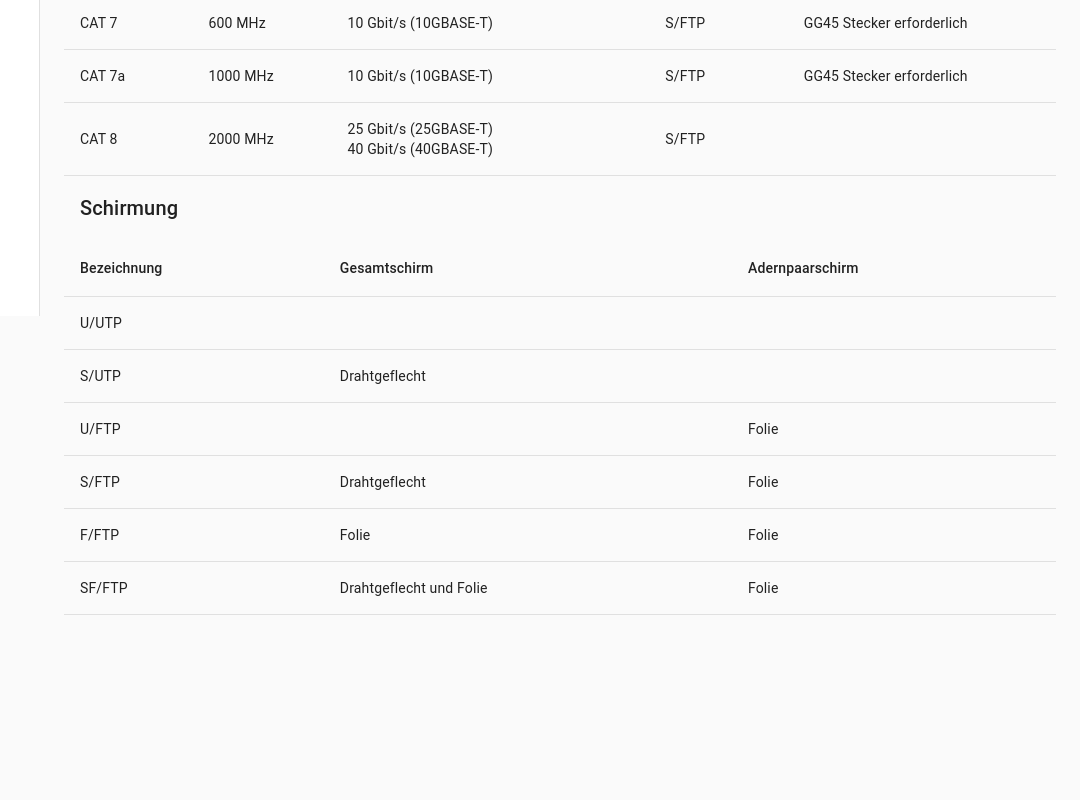
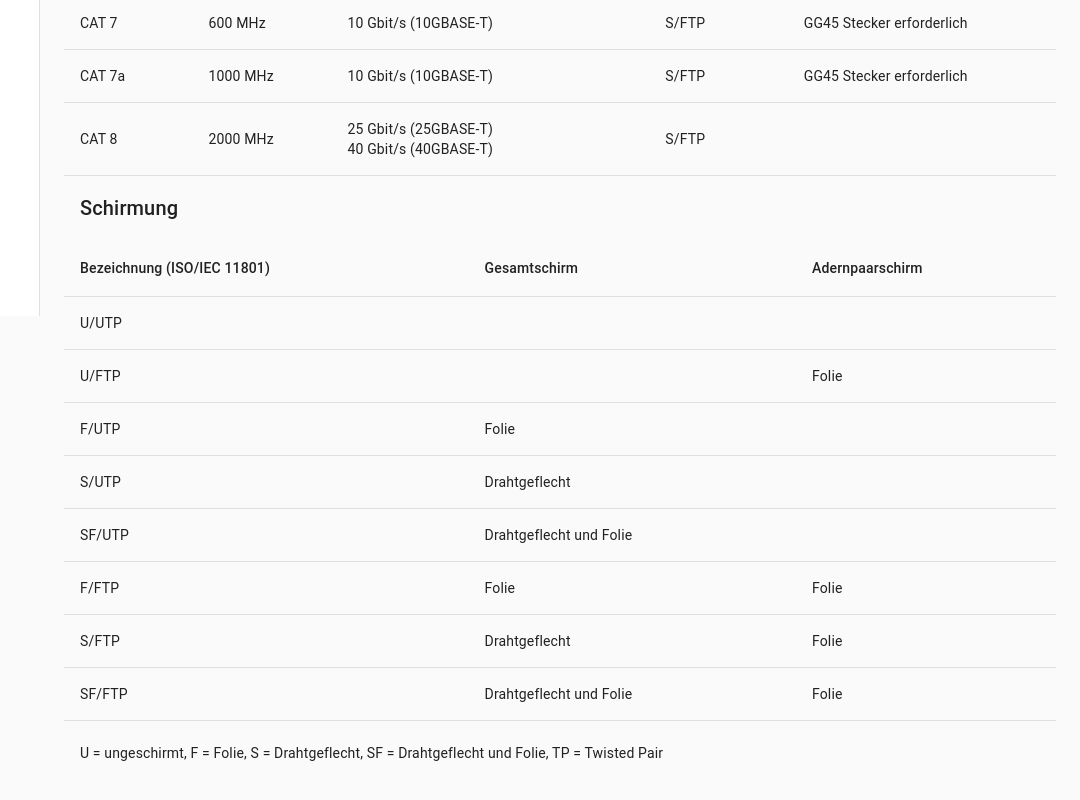
Before and after one commit to benneq/irgendwas-mit-hardware, a React (Create React App) app: page /network/cable in a window 1280 px wide. Shown: the part 484-1284 px from the top of the page, without its empty margins (200-1280 px from the left). Before the commit the page ends 1123 px from the top, so only its background shows below. Built offline with nearby package versions, Linux system fonts and the light colour scheme.

Commit message:
SimpleTable

```diff
--- a/src/network/NetworkCable.tsx
+++ b/src/network/NetworkCable.tsx
@@ -1,7 +1,7 @@
 import React from 'react';
-import { TableContainer, Table, TableHead, TableRow, TableCell, TableBody, Toolbar, Typography, makeStyles } from '@material-ui/core';
 import { networkCableCategoryOf } from './util/network-cable-category.util';
 import NetworkCableShielding from './NetworkCableShielding';
+import SimpleTable from '../util/SimpleTable';
 
 const networkCableCategories = [
     networkCableCategoryOf('CAT 5', '100 MHz', ['100 Mbit/s (100BASE-TX)'], 'UTP', ''),
@@ -13,44 +13,21 @@ const networkCableCategories = [
     networkCableCategoryOf('CAT 8', '2000 MHz', ['25 Gbit/s (25GBASE-T)', '40 Gbit/s (40GBASE-T)'], 'S/FTP', ''),
 ];
 
-const useStyles = makeStyles(theme => ({
-    toolbar: {
-        paddingLeft: theme.spacing(2),
-    },
-}));
-
 const NetworkCable: React.FunctionComponent = () => {
-    const classes = useStyles();
-
     return (
         <>
-            <Toolbar className={classes.toolbar}><Typography variant="h6">Kategorien</Typography></Toolbar>
-            <TableContainer>
-                <Table>
-                    <TableHead>
-                        <TableRow>
-                            <TableCell>Kategorie</TableCell>
-                            <TableCell>Bandbreite</TableCell>
-                            <TableCell>Übertragungsrate</TableCell>
-                            <TableCell>Schirmung</TableCell>
-                            <TableCell>Anmerkungen</TableCell>
-                        </TableRow>
-                    </TableHead>
-                    <TableBody>
-                        {networkCableCategories.map((cat, i) =>
-                            <TableRow key={i}>
-                                <TableCell component="th" scope="row">{cat.name}</TableCell>
-                                <TableCell>{cat.bandwidth}</TableCell>
-                                <TableCell>{cat.transferRates.map((transferRate, i) => <div key={i}>{transferRate}</div>)}</TableCell>
-                                <TableCell>{cat.shielding}</TableCell>
-                                <TableCell>{cat.notes}</TableCell>
-                            </TableRow>
-                        )}
-                    </TableBody>
-                </Table>
-            </TableContainer>
+            <SimpleTable
+                caption="Kategorien"
+                columns={[
+                    { id: 'name', header: 'Kategorie', render: (row) => row.name },
+                    { id: 'bandwidth', header: 'Bandbreite', render: (row) => row.bandwidth },
+                    { id: 'transferRates', header: 'Übertragungsrate', render: (row) => row.transferRates.map((transferRate, i) => <div key={i}>{transferRate}</div>) },
+                    { id: 'shielding', header: 'Schirmung', render: (row) => row.shielding },
+                    { id: 'notes', header: 'Anmerkungen', render: (row) => row.notes },
+                ]}
+                value={networkCableCategories}
+            />
 
-            <Toolbar className={classes.toolbar}><Typography variant="h6">Schirmung</Typography></Toolbar>
             <NetworkCableShielding />
         </>
     );
--- a/src/network/NetworkCableShielding.tsx
+++ b/src/network/NetworkCableShielding.tsx
@@ -1,37 +1,29 @@
 import React from 'react';
-import { TableContainer, Table, TableHead, TableRow, TableCell, TableBody } from '@material-ui/core';
+import SimpleTable from '../util/SimpleTable';
 
 const networkCableShieldings = [
     { designation: 'U/UTP', cable: '', pair: '' },
+    { designation: 'U/FTP', cable: '', pair: 'Folie' },
+    { designation: 'F/UTP', cable: 'Folie', pair: '' },
     { designation: 'S/UTP', cable: 'Drahtgeflecht', pair: '' },
-    { designation: 'U/FTP', cable: '', pair: 'Folie' },
+    { designation: 'SF/UTP', cable: 'Drahtgeflecht und Folie', pair: '' },
+    { designation: 'F/FTP', cable: 'Folie', pair: 'Folie' },
     { designation: 'S/FTP', cable: 'Drahtgeflecht', pair: 'Folie' },
-    { designation: 'F/FTP', cable: 'Folie', pair: 'Folie' },
     { designation: 'SF/FTP', cable: 'Drahtgeflecht und Folie', pair: 'Folie' },
 ];
 
 const NetworkCableShielding: React.FunctionComponent = () => {
     return (
-        <TableContainer>
-            <Table>
-                <TableHead>
-                    <TableRow>
-                        <TableCell>Bezeichnung</TableCell>
-                        <TableCell>Gesamtschirm</TableCell>
-                        <TableCell>Adernpaarschirm</TableCell>
-                    </TableRow>
-                </TableHead>
-                <TableBody>
-                    {networkCableShieldings.map((shielding, i) =>
-                        <TableRow key={i}>
-                            <TableCell component="th" scope="row">{shielding.designation}</TableCell>
-                            <TableCell>{shielding.cable}</TableCell>
-                            <TableCell>{shielding.pair}</TableCell>
-                        </TableRow>
-                    )}
-                </TableBody>
-            </Table>
-        </TableContainer>
+        <SimpleTable
+            caption="Schirmung"
+            columns={[
+                { id: 'designation', header: 'Bezeichnung (ISO/IEC 11801)', render: (row) => row.designation },
+                { id: 'cable', header: 'Gesamtschirm', render: (row) => row.cable },
+                { id: 'pair', header: 'Adernpaarschirm', render: (row) => row.pair },
+            ]}
+            value={networkCableShieldings}
+            legend="U = ungeschirmt, F = Folie, S = Drahtgeflecht, SF = Drahtgeflecht und Folie, TP = Twisted Pair"
+        />
     );
 };
 
--- a/src/usb/USB.tsx
+++ b/src/usb/USB.tsx
@@ -1,5 +1,5 @@
 import React from 'react';
-import { TableContainer, Table, TableHead, TableRow, TableCell, TableBody } from '@material-ui/core';
+import SimpleTable from '../util/SimpleTable';
 
 const usbTypes = [
     { name: 'Low Speed', transferMode: 'USB 1.0', oldNames: [], transferRate: '1,5 Mbit/s', notes: '' },
@@ -12,30 +12,17 @@ const usbTypes = [
 
 const USB: React.FunctionComponent = () => {
     return (
-        <TableContainer>
-            <Table>
-                <TableHead>
-                    <TableRow>
-                        <TableCell>Bezeichnung</TableCell>
-                        <TableCell>Spezifikation</TableCell>
-                        <TableCell>Alte Bezeichnungen</TableCell>
-                        <TableCell>Übertragungsrate</TableCell>
-                        <TableCell>Anmerkungen</TableCell>
-                    </TableRow>
-                </TableHead>
-                <TableBody>
-                    {usbTypes.map((type, i) =>
-                        <TableRow key={i}>
-                            <TableCell component="th" scope="row">{type.name}</TableCell>
-                            <TableCell>{type.transferMode}</TableCell>
-                            <TableCell>{type.oldNames.map((oldName, i) => <div key={i}>{oldName}</div>)}</TableCell>
-                            <TableCell>{type.transferRate}</TableCell>
-                            <TableCell>{type.notes}</TableCell>
-                        </TableRow>
-                    )}
-                </TableBody>
-            </Table>
-        </TableContainer>
+        <SimpleTable
+            caption="USB"
+            columns={[
+                { id: 'name', header: 'Bezeichnung', render: (val) => val.name },
+                { id: 'transferMode', header: 'Spezifikation', render: (val) => val.transferMode },
+                { id: 'oldNames', header: 'Alte Bezeichnungen', render: (val) => val.oldNames.map((oldName, i) => <div key={i}>{oldName}</div>) },
+                { id: 'transferRate', header: 'Übertragungsrate', render: (val) => val.transferRate },
+                { id: 'notes', header: 'Anmerkungen', render: (val) => val.notes },
+            ]}
+            value={usbTypes}
+        />
     );
 };
 
--- /dev/null
+++ b/src/util/SimpleTable.tsx
@@ -0,0 +1,64 @@
+import React from 'react';
+import { TableContainer, Table, TableHead, TableRow, TableCell, TableBody, Toolbar, makeStyles, Typography } from '@material-ui/core';
+
+const useStyles = makeStyles(theme => ({
+    toolbar: {
+        paddingLeft: theme.spacing(2),
+    },
+}));
+
+type Column<T> = {
+    id: string
+    header: React.ReactNode
+    render: (row: T, index: number) => React.ReactNode
+}
+
+type Props<T> = {
+    caption?: React.ReactNode
+    columns: Column<T>[]
+    value: T[]
+    legend?: React.ReactNode
+};
+
+const SimpleTable: <T>(props: Props<T>) => React.ReactElement<Props<T>> = (props) => {
+    const { caption, columns, value, legend } = props;
+    const classes = useStyles();
+
+    return (
+        <>
+            {caption && <Toolbar className={classes.toolbar}><Typography variant="h6">{caption}</Typography></Toolbar>}
+            <TableContainer>
+                <Table>
+                    <TableHead>
+                        <TableRow>
+                            {columns.map((column, i) =>
+                                <TableCell key={i}>
+                                    {column.header}
+                                </TableCell>
+                            )}
+                        </TableRow>
+                    </TableHead>
+                    <TableBody>
+                        {value.map((row, rowi) =>
+                            <TableRow key={rowi} hover>
+                                {columns.map((column, coli) =>
+                                    <TableCell
+                                        key={coli}
+                                        component={coli === 0 ? 'th' : undefined}
+                                        scope={coli === 0 ? 'row' : undefined}
+                                    >
+                                        {column.render(row, rowi)}
+                                    </TableCell>
+                                )}
+
+                            </TableRow>
+                        )}
+                    </TableBody>
+                </Table>
+            </TableContainer>
+            {legend && <Toolbar className={classes.toolbar}>{legend}</Toolbar>}
+        </>
+    );
+};
+
+export default SimpleTable;
```
